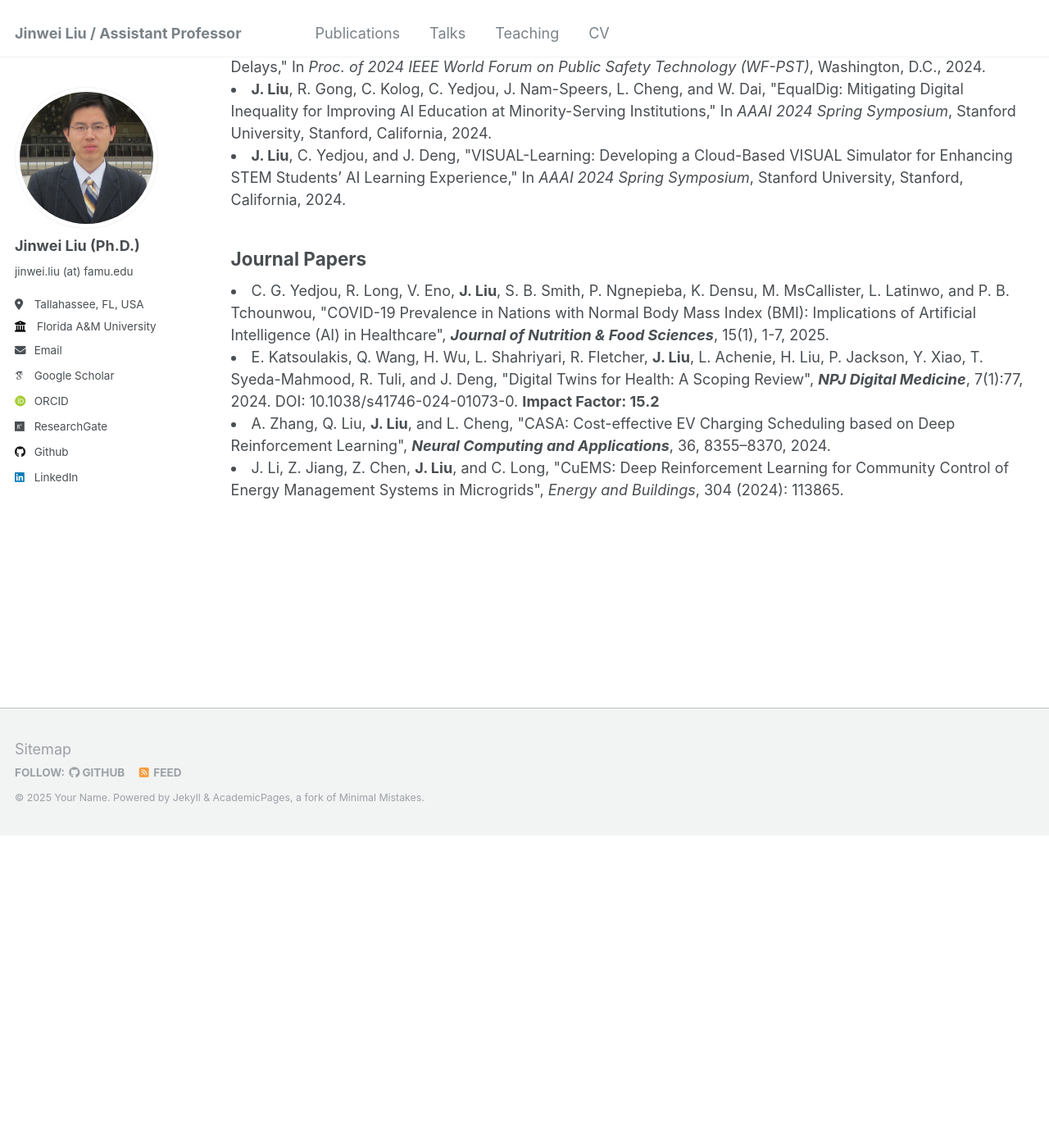
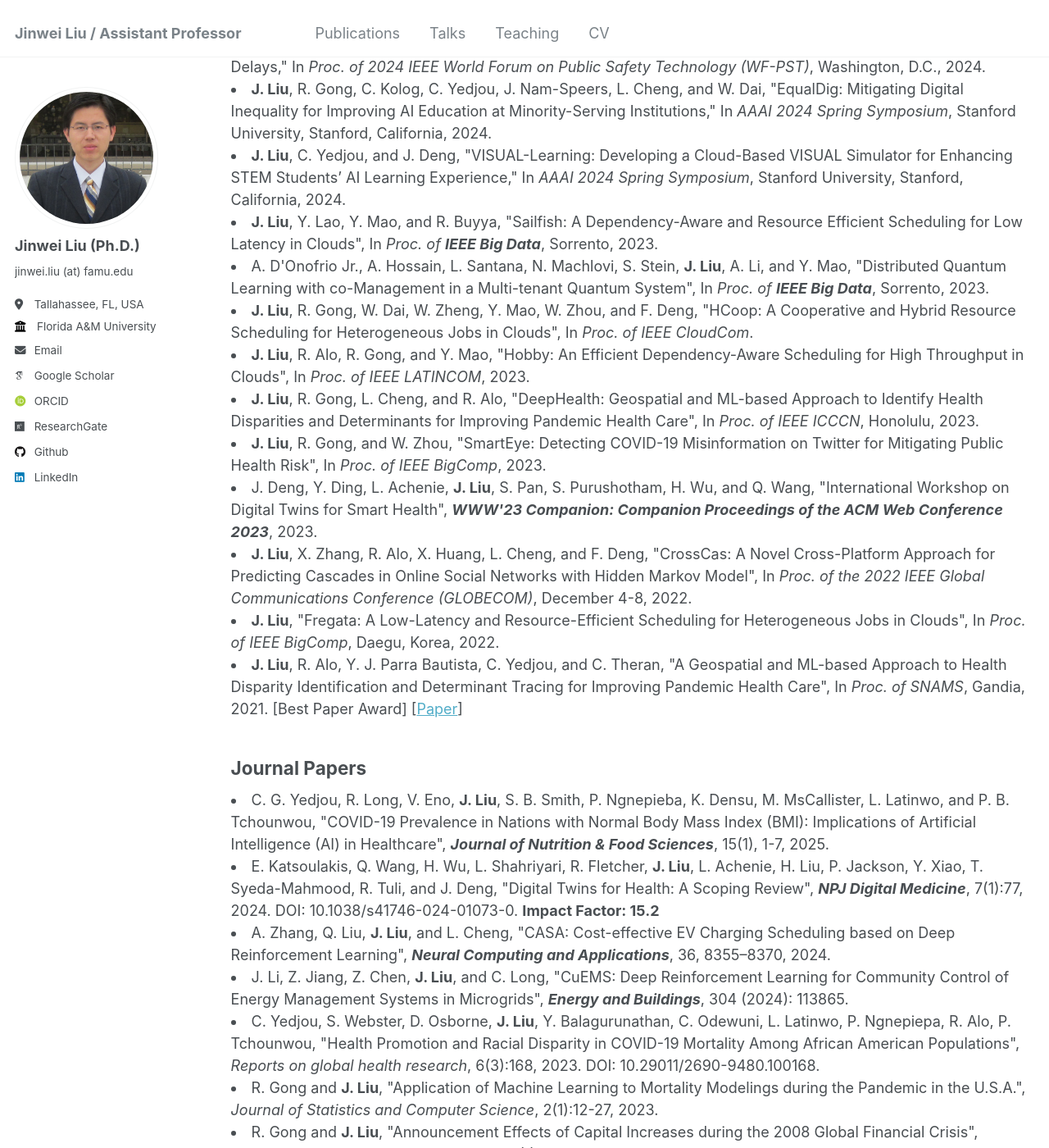
Before and after one commit to jinweiliucu/jinweiliucu.github.io, a Jekyll site: the page built from _publications/publications.html, in a window 1280 px wide and 1400 px high, scrolled down 653 px. Shown: the whole window at 82% size. Built offline with Jekyll 4.4.1, drawn with Linux system fonts in a browser that asks for light colours; some web fonts are replaced; before the commit the page ends 1671 px from its top, so only the background shows below that; some of the changed text lies outside the part shown.

Commit message:
Update publications.html

```diff
--- a/_publications/publications.html
+++ b/_publications/publications.html
@@ -34,7 +34,7 @@ author_profile: true
     </li>
 
     <li>
-    <strong>J. Liu. </strong>,
+    <strong>J. Liu</strong>,
     "CMIDiscover: An ML-based Approach to Detect COVID-19 Misinformation on Social Media for Reducing Public Health Risk,"
     In <em>Proc. of ISCAI</em>, 2024. [Abstract Paper Accepted]
     <!-- [<a href="/website/paper/~.pdf">Paper</a>]</span> -->
@@ -81,68 +81,66 @@ author_profile: true
 		</span><br>
 		</li>
 
-	<!--	<li>
-		<strong>Ning Wang</strong> and Jie Wu, <em>"Optimal Cellular Traffic Offloading Through Opportunistic Mobile Networks by Data Partitioning",</em>
-		Proc. of  <em>IEEE International Conference on International Conference on Communications (ICC'18)</em>.
-		[<a href="/website//paper/Ning_ICC_2018.pdf">Paper</a>]</span>
+		<li>
+		<strong>J. Liu</strong>, Y. Lao, Y. Mao, and R. Buyya, "Sailfish: A Dependency-Aware and Resource Efficient Scheduling for Low Latency in Clouds",
+		In <em>Proc. of <strong>IEEE Big Data</strong></em>, Sorrento, 2023.
+		<!-- [<a href="/website//paper/Ning_ICC_2018.pdf">Paper</a>]</span> -->
 		</span><br>
 		</li>
 
 		<li>
-		<strong>Ning Wang</strong> and Jie Wu, <em>"Optimal Data Partitioning and Forwarding in Opportunistic Mobile Networks",</em>
-		Proc. of  <em>IEEE International Conference on Wireless Communications and Networking Conference (WCNC’18) </em>.
-		[<a href="/website/paper/Ning_WCNC_2018.pdf">Paper</a>]</span>
+		A. D'Onofrio Jr., A. Hossain, L. Santana, N. Machlovi, S. Stein, <strong>J. Liu</strong>, A. Li, and Y. Mao, "Distributed Quantum Learning with co-Management in a Multi-tenant Quantum System",
+		In <em>Proc. of <strong>IEEE Big Data</strong></em>, Sorrento, 2023.
+		<!-- [<a href="/website/paper/Ning_WCNC_2018.pdf">Paper</a>]</span> -->
 		</li>
 
 		<li>
-		<strong>Ning Wang</strong>, Pouya Ostovari, and Jie Wu, <em>"Coverage and Min-Max Workload Cost in Spatial Crowdsourcing",</em>
-		Proc. of <em>the 14th IEEE International Conference on Ubiquitous Intelligence and Computing (UIC’17)</em>.
-		[<a href="/website/paper/Ning_UIC.pdf">Paper</a>]</span>
+		<strong>J. Liu</strong>, R. Gong, W. Dai, W. Zheng, Y. Mao, W. Zhou, and F. Deng, "HCoop: A Cooperative and Hybrid Resource Scheduling for Heterogeneous Jobs in Clouds",
+		In <em>Proc. of IEEE CloudCom</em>.
+		<!-- [<a href="/website/paper/Ning_UIC.pdf">Paper</a>]</span> -->
 		</li>
 
 		<li>
-		<strong>Ning Wang</strong> and Jie Wu, <em>"Maximizing the User’s Benefit in the Mobile Cloud Computing",</em>
-	    Proc. of <em>the 8th MobiCom ACM Wireless of the Students, by the Students, and for the Students Workshop (MobiCom S3’16)</em>.
-		[<a href="/website/paper/S32016_Ning.pdf">Paper</a>]</span>
+		<strong>J. Liu</strong>, R. Alo, R. Gong, and Y. Mao, "Hobby: An Efficient Dependency-Aware Scheduling for High Throughput in Clouds",
+	    	In <em>Proc. of IEEE LATINCOM</em>, 2023.
+		<!-- [<a href="/website/paper/S32016_Ning.pdf">Paper</a>]</span> -->
 		</li>
 
 		<li>
-		<strong>Ning Wang</strong> and Jie Wu, <em>"Mutually Exclusive Data Dissemination in the Mobile Publish/Subscribe System",</em>
-	    Proc. of <em>the 13th IEEE International Conference on Mobile Ad hoc and Sensor Systems (MASS’16)</em>.
-		[<a href="/website//paper/mutually.pdf">Paper</a>]</span>
+		<strong>J. Liu</strong>, R. Gong, L. Cheng, and R. Alo, "DeepHealth: Geospatial and ML-based Approach to Identify Health Disparities and Determinants for Improving Pandemic Health Care",
+	    	In <em>Proc. of IEEE ICCCN</em>, Honolulu, 2023.
+		<!-- [<a href="/website//paper/mutually.pdf">Paper</a>]</span> -->
 		</li>
 
 		<li>
-		<strong>Ning Wang</strong> and Jie Wu, <em>"Minimizing the Subscription Aggregation Cost in the Content-based Pub/Sub System",</em>
-	    Proc. of <em>the 25th IEEE International Conference on Computer Communications and Networks (ICCCN’16)</em>.
-		[<a href="/website/paper/aggregation_ICCCN.pdf">Paper</a>]</span>
+		<strong>J. Liu</strong>, R. Gong, and W. Zhou, "SmartEye: Detecting COVID-19 Misinformation on Twitter for Mitigating Public Health Risk",
+	        In <em>Proc. of IEEE BigComp</em>, 2023.
+		<!-- [<a href="/website/paper/aggregation_ICCCN.pdf">Paper</a>]</span> -->
 		</li>
 
 		<li>
-		<strong>Ning Wang</strong> and Jie Wu, <em>"Opportunistic WiFi Offloading in a Vehicular Environment: Waiting or Downloading Now?",</em>
-	    Proc. of <em>the 35th IEEE International Conference on Computer Communications <strong>(INFOCOM’16)</strong></em>.
-		[<a href="/website/paper/offloading.pdf">Paper</a>]</span>
+		J. Deng, Y. Ding, L. Achenie, <strong>J. Liu</strong>, S. Pan, S. Purushotham, H. Wu, and Q. Wang, "International Workshop on Digital Twins for Smart Health",
+	        <em><strong>WWW'23 Companion: Companion Proceedings of the ACM Web Conference 2023</strong></em>, 2023.
+		<!-- [<a href="/website/paper/offloading.pdf">Paper</a>]</span> -->
 		</li>
 
 		<li>
-		<strong>Ning Wang</strong> and Jie Wu, <em>"Trajectory Scheduling for Timely Data Report in Underwater Wireless Sensor Networks",</em>
-	    Proc. of <em>the IEEE Global Communications Conference (GlOBECOM’15)</em>.
-		[<a href="/website/paper/coRide.pdf">Paper</a>]</span>
+		<strong>J. Liu</strong>, X. Zhang, R. Alo, X. Huang, L. Cheng, and F. Deng, "CrossCas: A Novel Cross-Platform Approach for Predicting Cascades in Online Social Networks with Hidden Markov Model",
+	        In <em>Proc. of the 2022 IEEE Global Communications Conference (GLOBECOM)</em>, December 4-8, 2022.
+		<!-- [<a href="/website/paper/coRide.pdf">Paper</a>]</span> -->
 		</li>
 
 		<li>
-		<strong>Ning Wang</strong> and Jie Wu, <em>"A General Data and Acknowledgement Dissemination Scheme in Mobile Social Networks",</em>
-	    Proc. of <em>the 11th IEEE International Conference on Mobile Ad-hoc and Sensor Systems (MASS’14)</em>.
-		[<a href="/website/paper/message_ack.pdf">Paper</a>]</span>
+		<strong>J. Liu</strong>, "Fregata: A Low-Latency and Resource-Efficient Scheduling for Heterogeneous Jobs in Clouds",
+	    	In <em>Proc. of IEEE BigComp</em>, Daegu, Korea, 2022.
+		<!-- [<a href="/website/paper/message_ack.pdf">Paper</a>]</span> -->
 		</li>
 
 		<li>
-		<strong>Ning Wang</strong> and Jie Wu, <em>"InterestSpread: An Efficient Method for Content Transmission in Mobile Social Networks",</em>
-	    Proc. of <em>the 1st International Workshop on Mobile Sensing, Computing and Communication (MobiHoc MSCC’14)</em>.
+		<strong>J. Liu</strong>, R. Alo, Y. J. Parra Bautista, C. Yedjou, and C. Theran, "A Geospatial and ML-based Approach to Health Disparity Identification and Determinant Tracing for Improving Pandemic Health Care",
+	    	In <em>Proc. of SNAMS</em>, Gandia, 2021. [Best Paper Award]
 		[<a href="/website/paper/Ning_MSCC.pdf">Paper</a>]</span>
-		</li>  -->
-
-
+		</li>
 
 
 
@@ -170,36 +168,50 @@ author_profile: true
      </li>
 
      <li>J. Li, Z. Jiang, Z. Chen, <strong>J. Liu</strong>, and C. Long, "CuEMS: Deep Reinforcement Learning for Community Control of Energy Management Systems in Microgrids",
-      <em>Energy and Buildings</em>, 304 (2024): 113865.
+      <strong><em>Energy and Buildings</em></strong>, 304 (2024): 113865.
      <!-- [<a href="/website/paper/Ning_JPDC_2018.pdf">Paper</a>] -->
 	   </span><br>
 	   </li>
      </li>
 
-     <!--  <li><strong>Ning Wang</strong>, and Jie Wu, <em>"Minimizing Deep Sea Data Collection Delay with Autonomous Underwater Vehicles",</em>
-      <em> Journal of Parallel and Distributed Computing</em>, Vol. 104, 2017.
-      [<a href="/website/paper/deepsea_JPDC_2017.pdf">Paper</a>]
+     <li>C. Yedjou, S. Webster, D. Osborne, <strong>J. Liu</strong>, Y. Balagurunathan, C. Odewuni, L. Latinwo, P. Ngnepiepa, R. Alo, P. Tchounwou, "Health Promotion and Racial Disparity in COVID-19 Mortality Among African American Populations",
+      <em> Reports on global health research</em>, 6(3):168, 2023. DOI: 10.29011/2690-9480.100168.
+     <!-- [<a href="/website/paper/deepsea_JPDC_2017.pdf">Paper</a>] -->
      </span><br>
      </li>
      </li>
 
-      <li>Huanyang Zheng, <strong>Ning Wang</strong>, and Jie Wu, <em>"Minimizing Deep Sea Data Collection Delay with Autonomous Underwater Vehicles",</em>
-      <em> Journal of Parallel and Distributed Computing</em>, Vol. 104, 2017.
-      [<a href="/website/paper/deepsea_JPDC_2017.pdf">Paper</a>]
+     <li>R. Gong and <strong>J. Liu</strong>, "Application of Machine Learning to Mortality Modelings during the Pandemic in the U.S.A.",
+      <em> Journal of Statistics and Computer Science</em>, 2(1):12-27, 2023.
+     <!-- [<a href="/website/paper/deepsea_JPDC_2017.pdf">Paper</a>] -->
 	   </span><br>
 	   </li>
      </li>
 
-      <li><strong>Ning Wang</strong>, Jie Wu, and Lie Sheng, <em>"Rethink Data Forwarding in Mobile Social Networks using Movement History Information",</em>
-      <em> Ad Hoc & Sensor Wireless Networks</em>, Vol. 4, No. 1, 2016.
-      [<a href="/website/paper/location.pdf">Paper</a>]
+     <li>R. Gong and <strong>J. Liu</strong>, "Announcement Effects of Capital Increases during the 2008 Global Financial Crisis",
+      <em>Journal of Econometrics and Statistics</em>, 3(1), 17-36, 2023.
+     <!-- [<a href="/website/paper/location.pdf">Paper</a>] -->
 	   </span><br>
 	   </li>
      </li>
 
-      <li><strong>Ning Wang</strong> and Jie Wu, <em>"Data Dissemination in Mobile Social Networks with the Acknowledgment Feedback",</em>
-      <em> Journal of Sensor and Actuator Networks</em>,  Vol. 5, No. 2, 2016.
-      [<a href="/website/paper/jsan.pdf">Paper</a>]
+     <li>R. Gong, J. Chan, and <strong>J. Liu</strong>, "A Short Note on Comparing Bayesian Density Estimation with Univariate Kernel Density Estimation",
+      <em> Asian J. Math. Appl.</em>, 2023:1, 2023.
+      <!-- [<a href="/website/paper/jsan.pdf">Paper</a>] -->
 	   </span><br>
 	   </li>
-     </li>  -->
+     </li>
+
+     <li>J. Li, X. Tong,  <strong>J. Liu</strong>, and L. Cheng, "An efficient Federated Learning System for Network Intrusion Detection",
+      <strong><em> IEEE Systems Journal</em></strong>, 17(2), 2455-2464, 2023.
+      <!-- [<a href="/website/paper/jsan.pdf">Paper</a>] -->
+	   </span><br>
+	   </li>
+     </li>
+
+     <li>H. Chi, <strong>J. Liu</strong>, W. Xu, M. Peng, and J. deGoicoechea, "Design Hands-on Lab Exercises for Cyber-physical Systems Security Education",
+      <em> Journal of The Colloquium for Information Systems Security Education</em>, 9(1), 1-8, 2022.
+      <!-- [<a href="/website/paper/jsan.pdf">Paper</a>] -->
+	   </span><br>
+	   </li>
+     </li>
```
